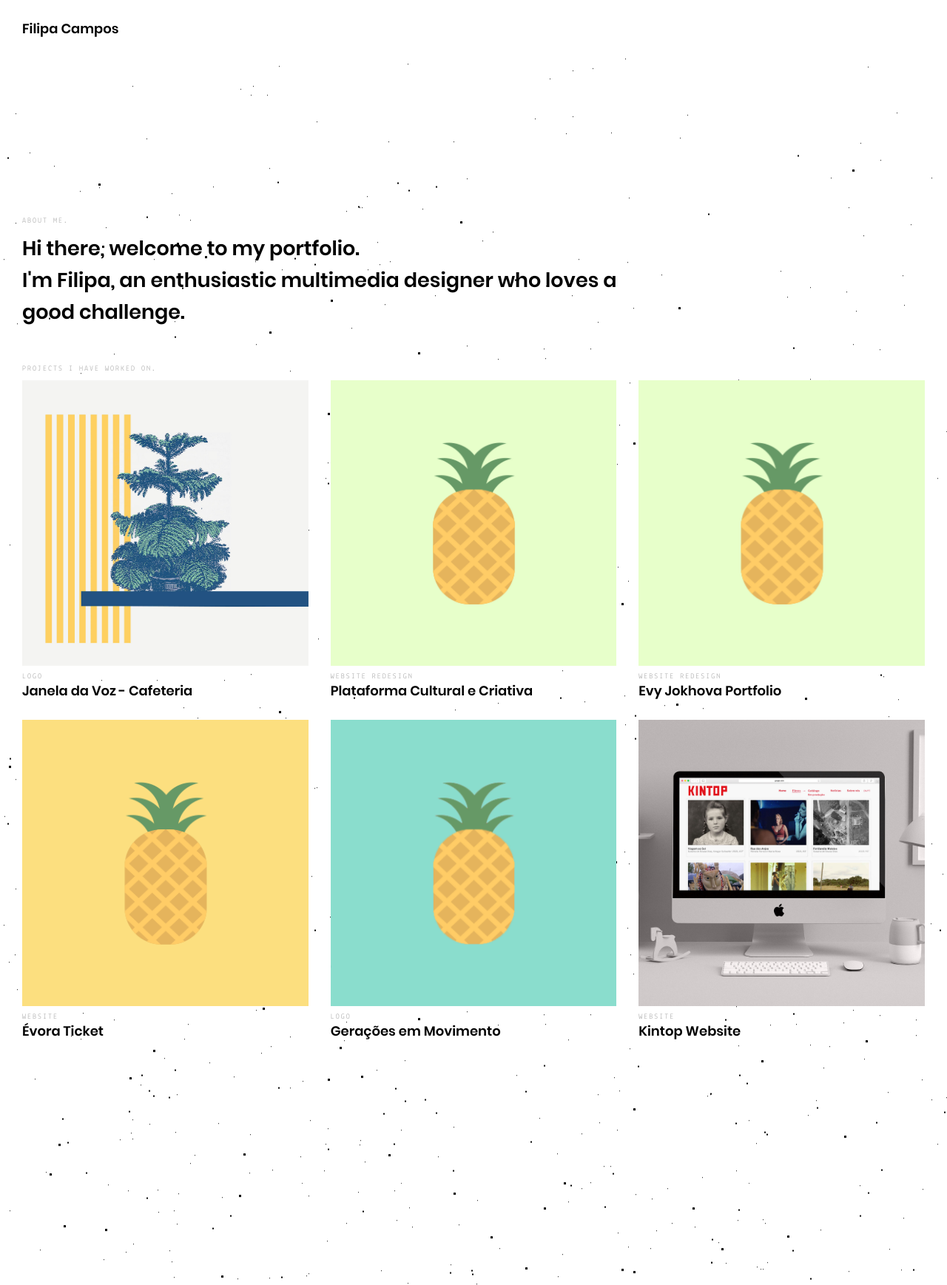
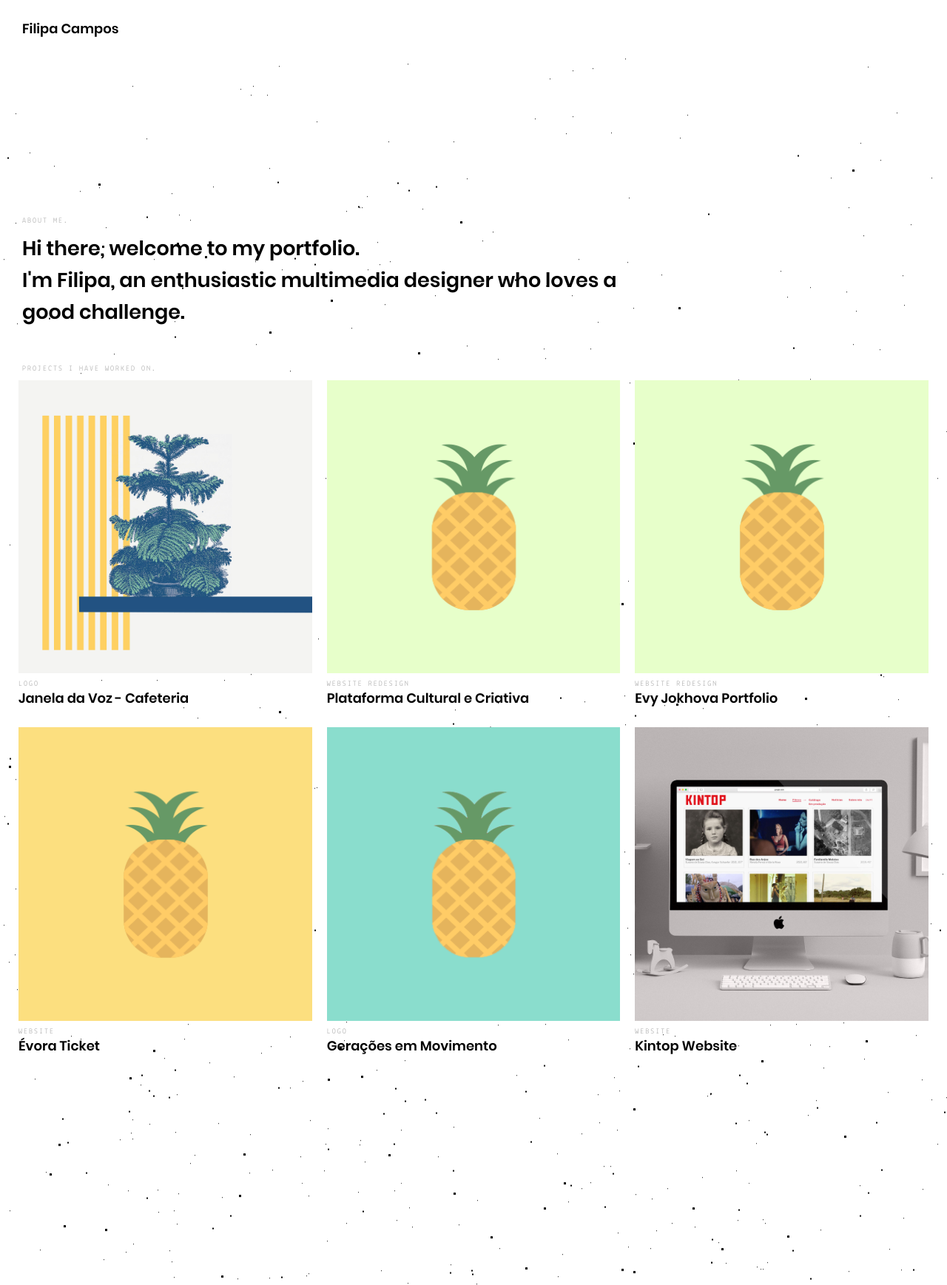
Before and after one commit to filipanoscampos/filipamadethis, a Jekyll site: the page built from index.html, in a window 1280 px wide. Shown: the whole page at 74% size. Built offline with Jekyll 4.4.1, drawn with Linux system fonts in a browser that asks for light colours; nearby versions of some CDN libraries; library files that are not in the unit come from our copies.

Commit message:
li a padding

```diff
--- a/assets/scss/_layout.scss
+++ b/assets/scss/_layout.scss
@@ -68,7 +68,7 @@
 		}
 
 		a {
-			padding: 0 1.5rem;
+			padding: 0 1rem;
 		}
 	}
 
```
